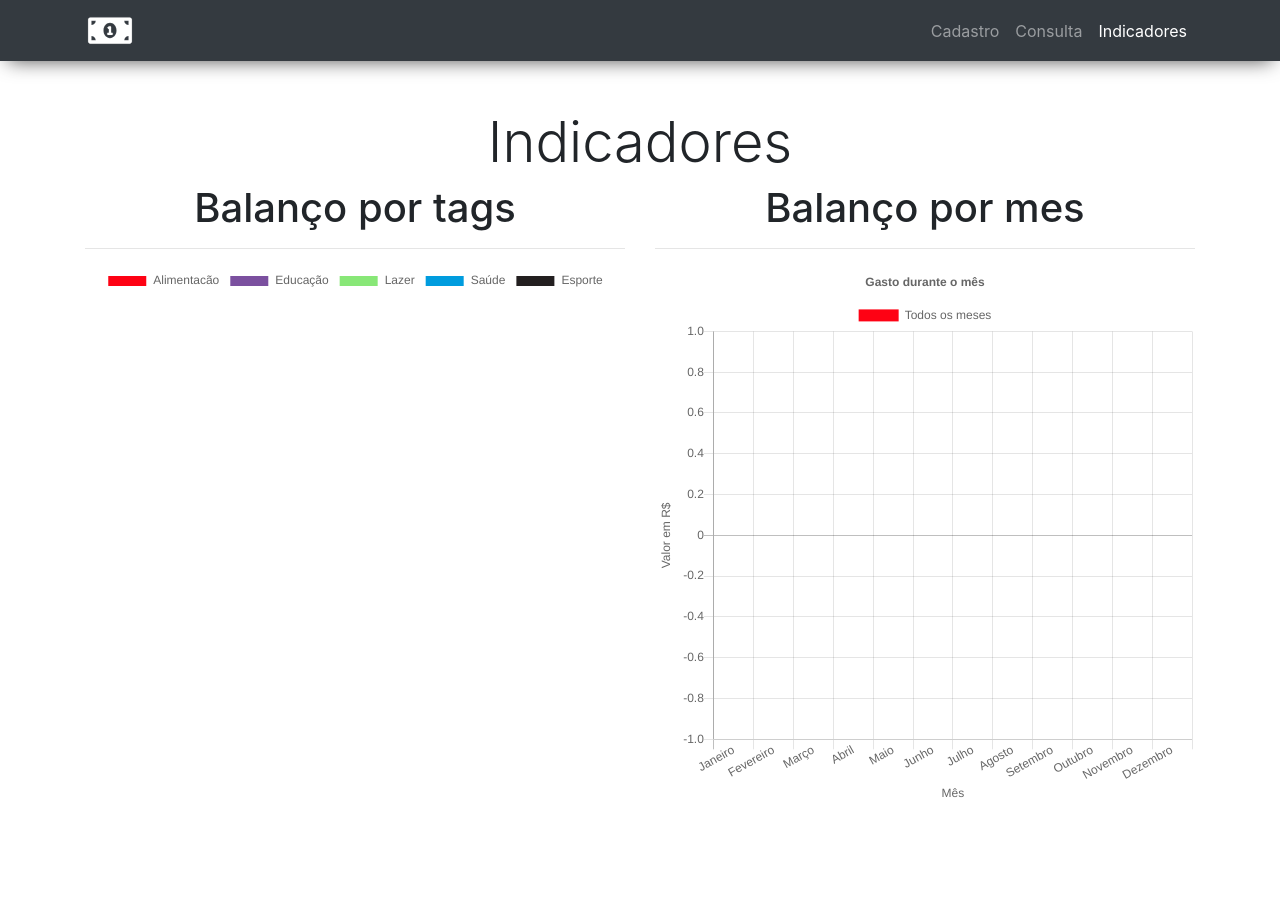
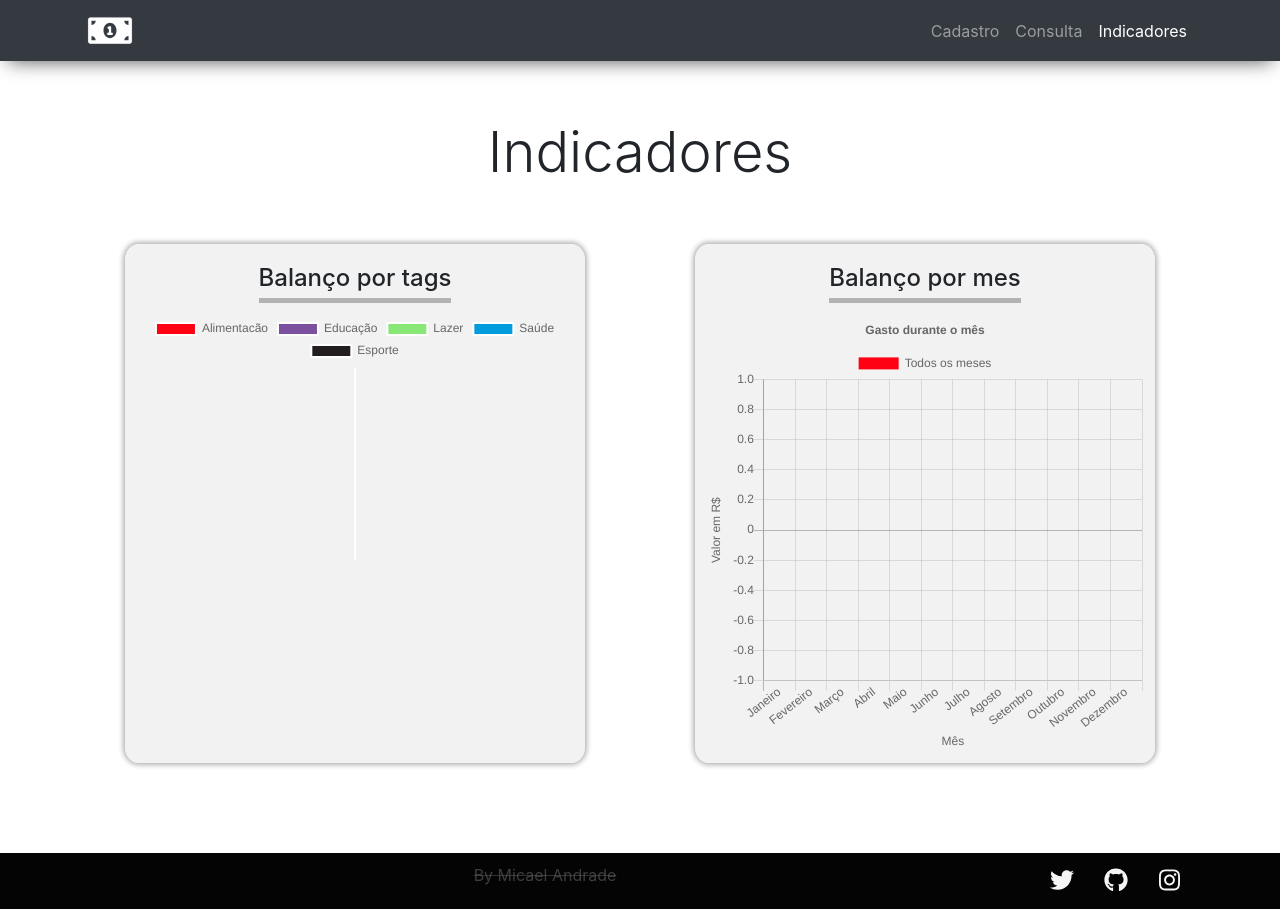
Before and after one commit to kaellandrade/despesas, a plain HTML site: page indicadores.html in a window 1280 px wide. Before the commit the page ends 805 px from the top, so only its background shows below. Drawn offline with nearby package versions, Linux system fonts and the light colour scheme.

Commit message:
add footer

```diff
--- a/css/estilo.css
+++ b/css/estilo.css
@@ -1,7 +1,91 @@
+html,
+body{
+    height: 100%;
+    margin: 0;
+}
+
+body{
+    display: flex;
+    flex-direction: column;
+}
+
 /* NAVBAR
 -------------- */
+
 header nav{
     -webkit-box-shadow: 0px 7px 20px -8px rgba(0,0,0,0.75);
     -moz-box-shadow: 0px 7px 20px -8px rgba(0,0,0,0.75);
     box-shadow: 0px 7px 20px -8px rgba(0,0,0,0.75);
 }
+section{
+    padding-bottom: 50px;
+}
+
+
+/* Início Titulo
+--------- */
+.title{
+    padding: 10px 0px 10px 0px;
+}
+/* Fim Titulo
+--------- */
+
+/* Início Gráficos
+------------- */
+.box-grafico{
+    /* border: 2px solid red; */
+    border-radius: 3%;
+    background-color: rgba(223, 223, 223, 0.411);
+    box-shadow: 0px 0px 5px 2px rgba(0, 0, 0, 0.301);
+    margin: 40px;
+    padding: 10px;
+}
+.box-grafico h4{
+    margin: 10px 0px 10px 0px;
+    padding-bottom: 5px;
+    border-bottom: 5px solid rgba(0, 0, 0, 0.267);
+    display: inline-flex;
+}
+/* Fim Gráficos
+------------- */
+
+
+
+/* Início Footer
+------------- */
+footer{
+    margin-top: auto;
+    background-color: rgba(0, 0, 0, 0.986);
+    /* border: 1px solid red; */
+}
+
+footer .redes-sociais a{
+    font-size: 1.5em;
+    color: whitesmoke;
+}
+
+footer .redes-sociais a:hover{
+    color: tomato;
+}
+
+footer .redes-sociais{
+    /* border: 1px solid yellow; */
+    display: flex;
+    justify-content: space-around;
+    margin: 10px 0px 10px 0px;
+    text-align: center;
+
+}
+
+footer .namedev{
+    /* border: 1px solid red; */
+    padding: 10px 0px 10px 0px;
+
+    font-size: 1em;
+    color: rgba(255, 255, 255, 0.226);
+    text-decoration: line-through rgba(102, 99, 99, 0.486);
+    text-align: center;
+}
+
+/* Fim Footer
+------------- */
--- a/indicadores.html
+++ b/indicadores.html
@@ -6,18 +6,12 @@
     <meta name="viewport" content="width=device-width, initial-scale=1.0">
 		<title>Orçamento pessoal</title>
 
-		<!-- Bootstrap início -->
+		<!-- Inicio Estilos  -->
     <link rel="stylesheet" href="bootstrap/css/bootstrap.min.css">
-
-    <!-- Icone e css -->
     <link rel="stylesheet" href="css/estilo.css">
     <link rel="shortcut icon" href="imagens/favicon.png" type="image/x-icon">
+    <!-- Fim Estilos -->
 
-
-    <script src="https://code.jquery.com/jquery-3.2.1.slim.min.js" integrity="sha384-KJ3o2DKtIkvYIK3UENzmM7KCkRr/rE9/Qpg6aAZGJwFDMVNA/GpGFF93hXpG5KkN" crossorigin="anonymous"></script>
-    <script src="https://cdnjs.cloudflare.com/ajax/libs/popper.js/1.12.9/umd/popper.min.js" integrity="sha384-ApNbgh9B+Y1QKtv3Rn7W3mgPxhU9K/ScQsAP7hUibX39j7fakFPskvXusvfa0b4Q" crossorigin="anonymous"></script>
-    <script src="bootstrap/js/bootstrap.min.js"></script>
-    <!-- Bootstrap fim -->
 
     <!-- Font Awesome -->
     <script defer src="https://use.fontawesome.com/releases/v5.0.8/js/all.js"></script>
@@ -56,30 +50,57 @@
       <div class="container">
         <div class="row">
           <div class="col-md-12 text-center">
-            <h1 class="display-4">Indicadores</h1>
+            <h1 class="title display-4">Indicadores</h1>
           </div>
         </div>
 
         <div class="row">
           <div class="col-md-6 text-center">
-            <h1 class="display-5">Balanço por tags</h1>
-            <hr>
-            <canvas id="myChartTag" width="400" height="400"></canvas>
+            <div class="box-grafico">
+              <h4 class="display-5">Balanço por tags</h4>
+              <canvas id="myChartTag" width="400" height="400"></canvas>
+            </div>
           </div>
 
           <div class="col-md-6 text-center">
-            <h1 class="display-5">Balanço por mes</h1>
-            <hr>
-            <canvas id="myChartMes" width="400" height="400"></canvas>
+            <div class="box-grafico">
+              <h4 class="display-5">Balanço por mes</h4>
+              <canvas id="myChartMes" width="400" height="400"></canvas>
+            </div>
+
           </div>
         </div>
 
       </div>
     </section>
 
-    <!-- Script -->
+    <!--Início  footer-->
+    <footer class="rodape" >
+      <div class="container">
+        <div class="row">
+          <div class="namedev col-md-10">
+            By Micael Andrade
+          </div>
+          <div class="col-md-2">
+            <div class="redes-sociais">
+              <a title="Twitter" href=""><i class="fab fa-twitter"></i></a>
+              <a title="Github" href=""><i class="fab fa-github"></i></a>
+              <a title="Instagram" href=""><i class="fab fa-instagram"></i></a>
+            </div>
+          </div>
+        </div>
+      </div>
+    </footer>
+    <!--Fim  footer-->
+
+    <!--Inicio Meus Locais -->
     <script src="https://cdn.jsdelivr.net/npm/chart.js@2.8.0"></script>
     <script src="js/chart.js"></script>
+    <!-- Fim Meus Locais -->
+
+    <script src="https://code.jquery.com/jquery-3.2.1.slim.min.js" integrity="sha384-KJ3o2DKtIkvYIK3UENzmM7KCkRr/rE9/Qpg6aAZGJwFDMVNA/GpGFF93hXpG5KkN" crossorigin="anonymous"></script>
+    <script src="https://cdnjs.cloudflare.com/ajax/libs/popper.js/1.12.9/umd/popper.min.js" integrity="sha384-ApNbgh9B+Y1QKtv3Rn7W3mgPxhU9K/ScQsAP7hUibX39j7fakFPskvXusvfa0b4Q" crossorigin="anonymous"></script>
+    <script src="bootstrap/js/bootstrap.min.js"></script>
   </body>
 
 </html>
```
Also changed, not shown: consulta.html (+21 -2 lines), index.html (+23 -9 lines).
